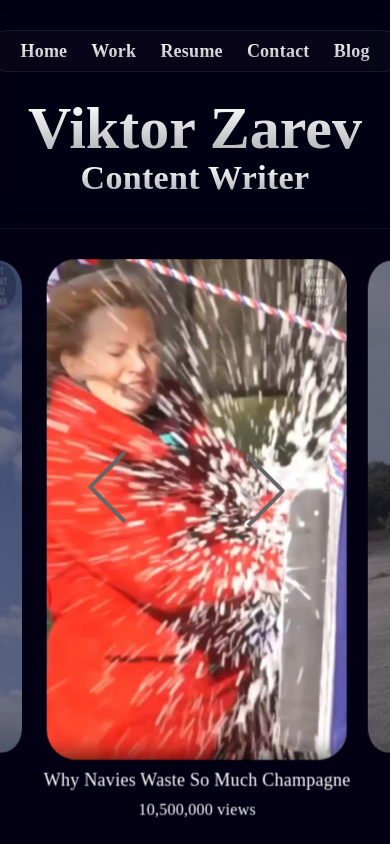
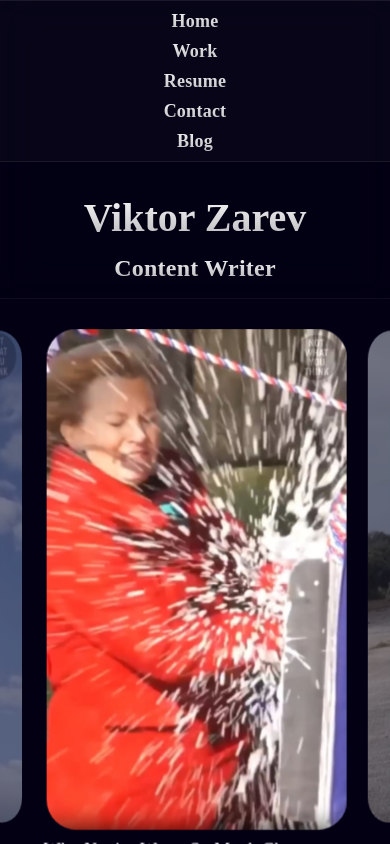
Before and after one commit to jeanmichelthompson/zarev-portfolio-app, an Angular app: page /home in a window 390 px wide. Built offline with nearby package versions, Linux system fonts and the light colour scheme.

Commit message:
added responsiveness

```diff
--- a/src/app/header/header.component.css
+++ b/src/app/header/header.component.css
@@ -67,3 +67,35 @@ a {
   text-decoration: none; /* Removes underlining */
   color: inherit; /* Inherits the color from the parent element */
 }
+
+@media (max-width: 450px) {
+  .header-container {
+    width: 600px;
+    margin: 0;
+    padding: 0;
+    text-align: center;
+  }
+
+  .header-container h1 {
+    font-size: 40px;
+  }
+
+  .header-container h3 {
+    font-size: 24px;
+  }
+
+  .nav-links {
+    width: 100%;
+  }
+
+  ul {
+    flex-direction: column;
+    border-radius: 5px;
+    padding: 5px;
+    width: 100%;
+  }
+
+  li {
+    padding: 5px;
+  }
+}
--- a/src/app/home/carousel-b/carousel-b.component.css
+++ b/src/app/home/carousel-b/carousel-b.component.css
@@ -83,7 +83,7 @@ body {
 }
 
 .arrow-left {
-  left: 22% !important;
+  left: 21.5% !important;
 }
 
 .arrow-right {
@@ -170,3 +170,34 @@ body {
 .arrow-left:active {
   transform: translateX(0%) translateY(0%) scale(0.9) rotate(180deg);
 }
+
+
+@media (max-width: 1600px) {
+  .arrow-left {
+    left: 9% !important;
+  }
+
+  .arrow-right {
+    right: 7% !important;
+  }
+}
+
+@media (max-width: 1100px) {
+  .arrow-left {
+    left: 25px !important;
+  }
+
+  .arrow-right {
+    right: 0 !important;
+  }
+}
+
+@media (min-width: 2700px) {
+  .arrow-left {
+    left: 30% !important;
+  }
+
+  .arrow-right {
+    right: 30% !important;
+  }
+}
--- a/src/app/resume/resume.component.css
+++ b/src/app/resume/resume.component.css
@@ -52,3 +52,19 @@
 a {
   text-decoration: none;
 }
+
+@media (max-width: 660px) {
+  .resume-image img {
+    height: 500px;
+  }
+}
+
+@media (max-width: 390px) {
+  .resume-image img {
+    height: 300px;
+  }
+
+  .btn-grad {
+    width: 100px;
+  }
+}
--- a/src/app/work/work.component.css
+++ b/src/app/work/work.component.css
@@ -85,3 +85,44 @@ img {
   background-clip: text;
   -webkit-background-clip: text;
 }
+
+@media (max-width: 840px) {
+  .work-items {
+    grid-template-columns: 1fr;
+  }
+}
+
+@media (max-width: 450px) {
+  img {
+    height: 100px;
+    width: auto;
+  }
+
+  .work-content {
+    min-width: none;
+  }
+
+  .work-item {
+    width: 400px;
+    justify-content: center;
+    flex-direction: column;
+  }
+
+  .work-item-details {
+    flex-wrap: wrap;
+  }
+
+  .work-item-details h3 {
+    font-size: 14px;
+  }
+
+  .work-item-details p {
+    font-size: 12px;
+  }
+
+  .work-item-details a {
+    font-size: 14px;
+    padding: 0;
+    padding-bottom: 10px;
+  }
+}
```
